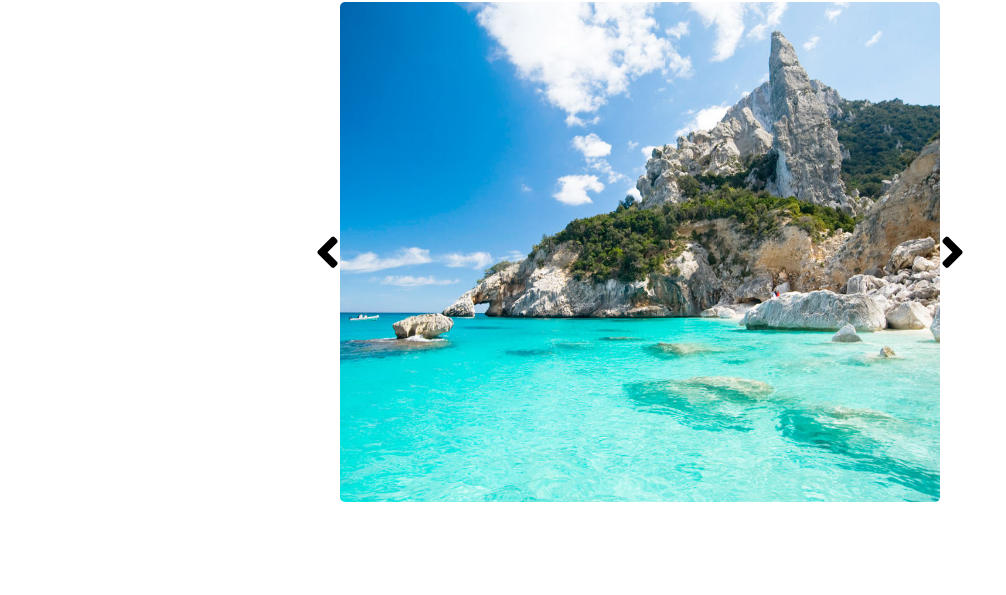
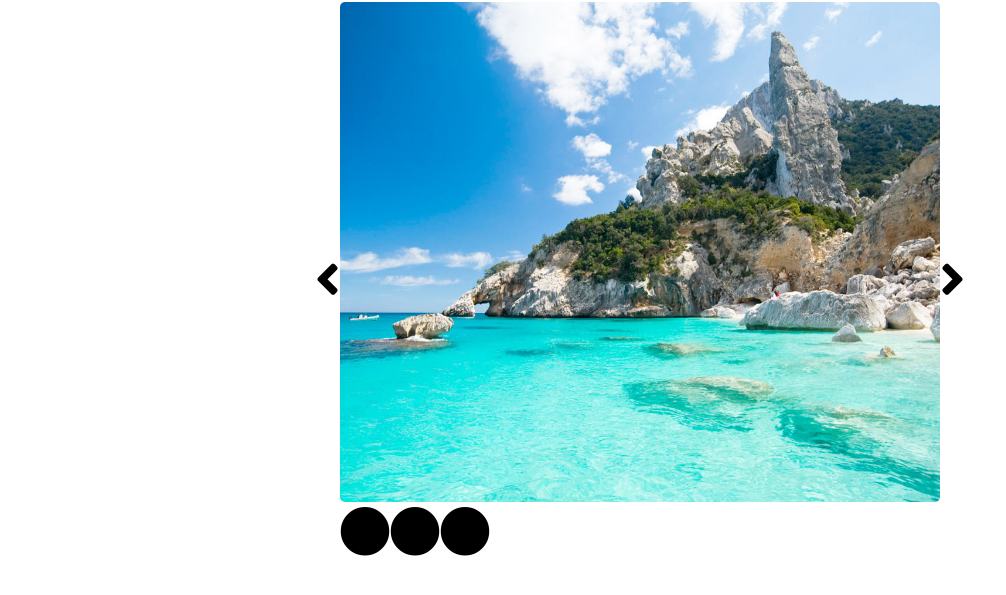
Before and after one commit to EmanuelaMocci/vue-slider, a plain HTML site: page index.html in a window 1280 px wide. Shown: the part 171-766 px from the top of the page, without its empty margins (0-1006 px from the left). Drawn offline with nearby package versions, Linux system fonts and the light colour scheme.

Commit message:
Completamento esercizio

```diff
--- a/index.html
+++ b/index.html
@@ -24,9 +24,14 @@
         <img :src="logo" class="logo">
         <h1>{{titolo}}</h1>
         <div class="contenuto-img">
-            <a href="#"><i class="fas fa-angle-left" v-on:click="counterLeft()"></i></a>
-            <img :src="image[imageIndex]" class="immagine">
-            <a href="#"><i class="fas fa-angle-right" v-on:click="counterRight()"></i></a>
+            <a href="#"><i class="fas fa-angle-left arrow" v-on:click="counterLeft()"></i></a>
+            <div class="img">
+                <img :src="image[imageIndex]" class="immagine">
+                <div class="circle">
+                    <i class="fas fa-circle circle-img" v-for='(images, index) in image' :class='imageIndex == index ? "active" : "" '></i>
+                </div>
+            </div>
+            <a href="#"><i class="fas fa-angle-right arrow" v-on:click="counterRight()"></i></a>
         </div>
 
     </div>
```
